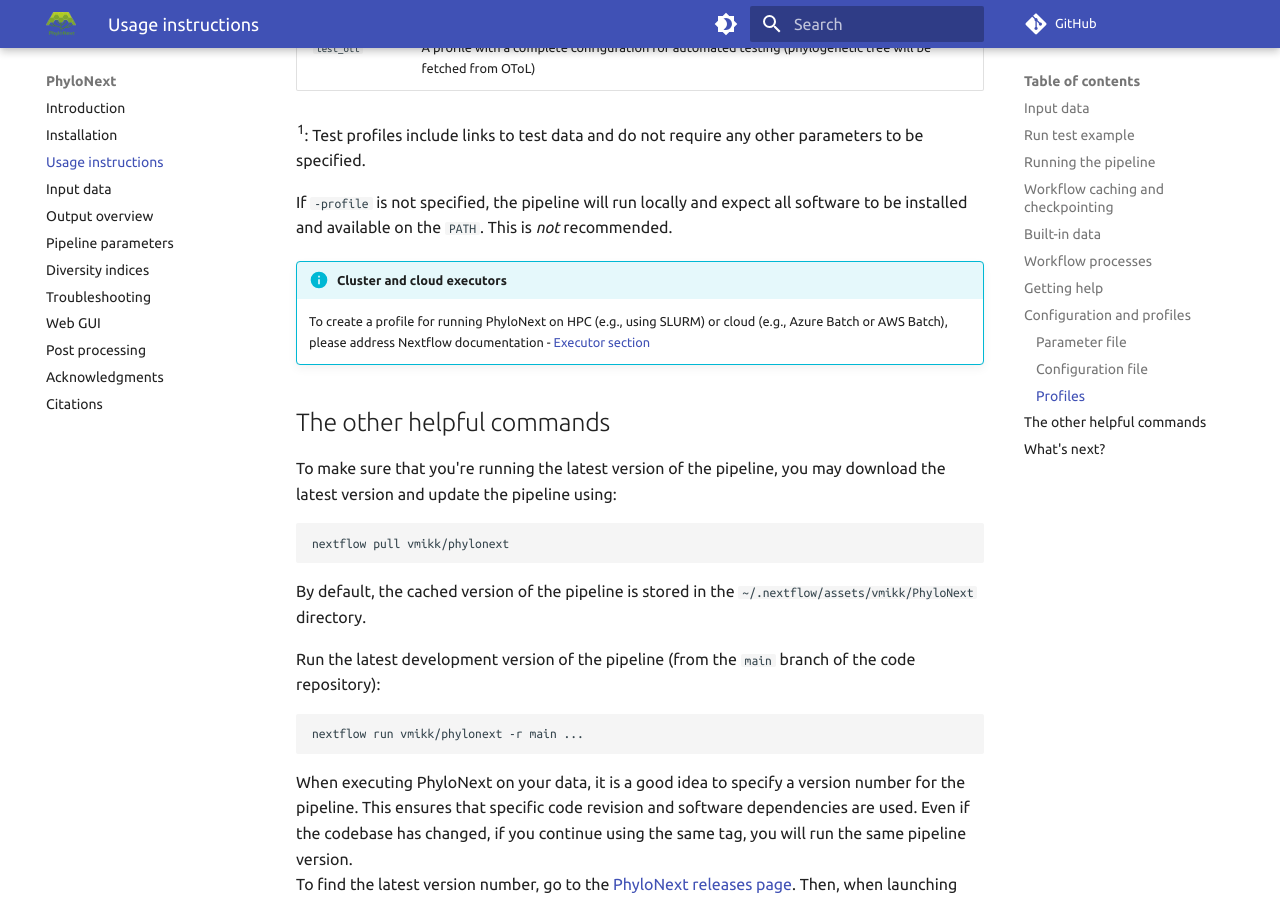
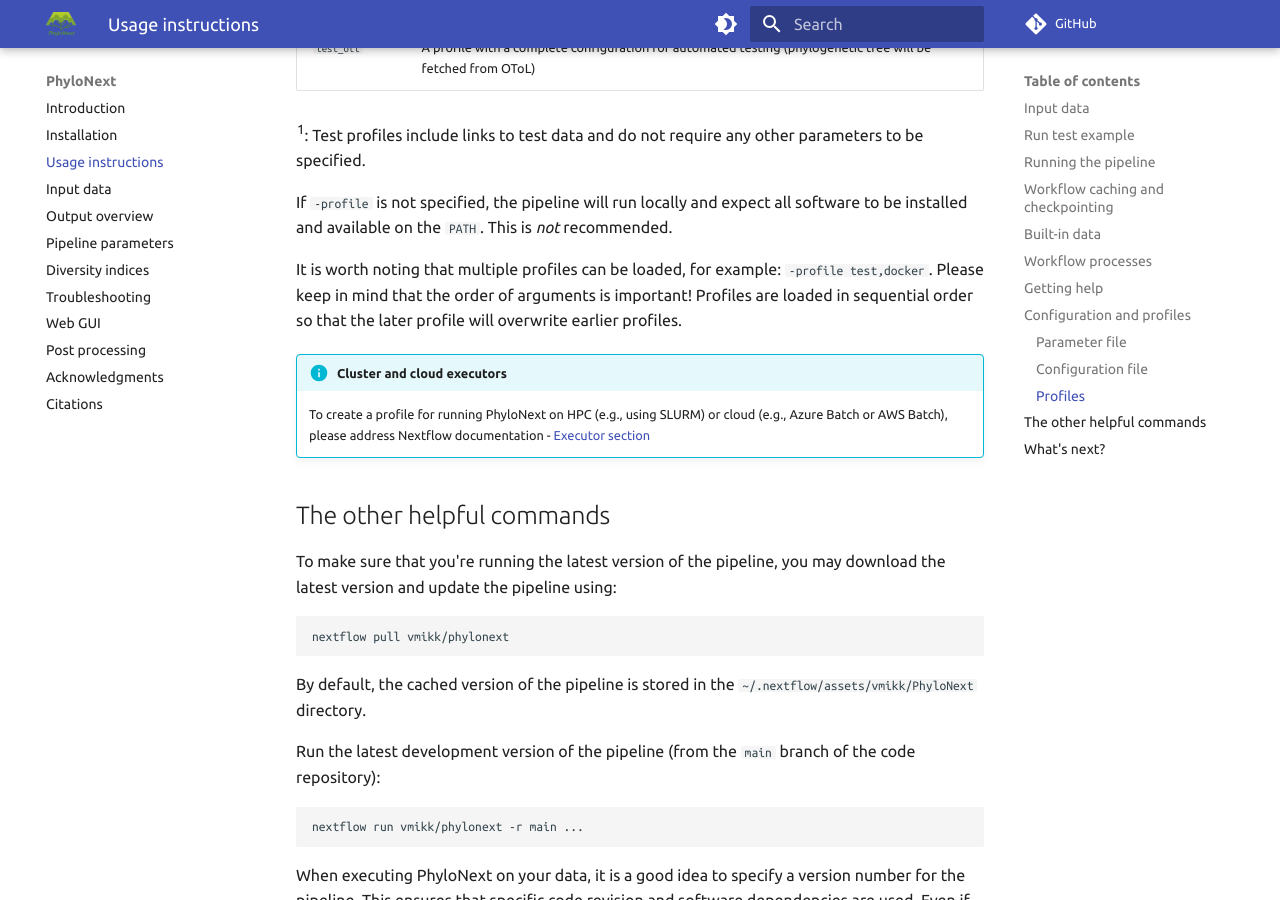
Before and after one commit to vmikk/phylonext_manual, an MkDocs documentation site: the page built from docs/usage.md, in a window 1280 px wide and 900 px high, scrolled down 7228 px. Built offline with MkDocs 1.6.1 and Material for MkDocs 9.7.7, drawn with Linux system fonts in a browser that asks for light colours; comment, search, counter and statistics services are not loaded.

Commit message:
profile notes

```diff
--- a/docs/usage.md
+++ b/docs/usage.md
@@ -251,6 +251,10 @@ Available profiles include:
 If `-profile` is not specified, the pipeline will run locally and expect all software to be installed and available on the `PATH`.
 This is _not_ recommended.
 
+It is worth noting that multiple profiles can be loaded, for example: `-profile test,docker`.
+Please keep in mind that the order of arguments is important!
+Profiles are loaded in sequential order so that the later profile will overwrite earlier profiles.
+
 !!! info "Cluster and cloud executors"
     To create a profile for running PhyloNext on HPC (e.g., using SLURM) or cloud (e.g., Azure Batch or AWS Batch),
     please address Nextflow documentation - [Executor section](https://www.nextflow.io/docs/latest/executor.html)
```
